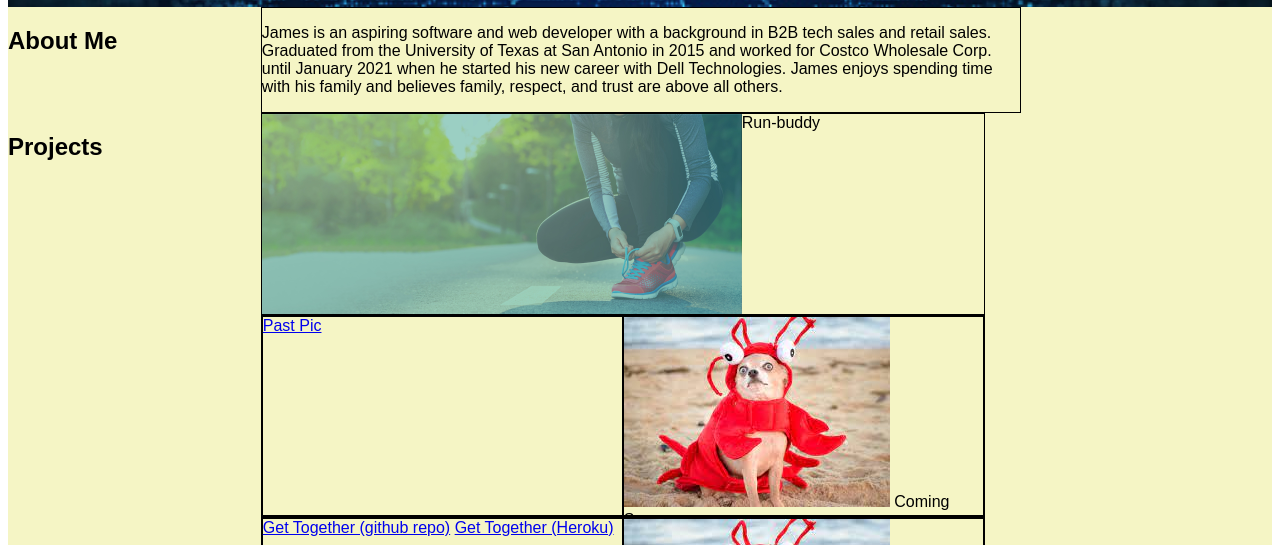
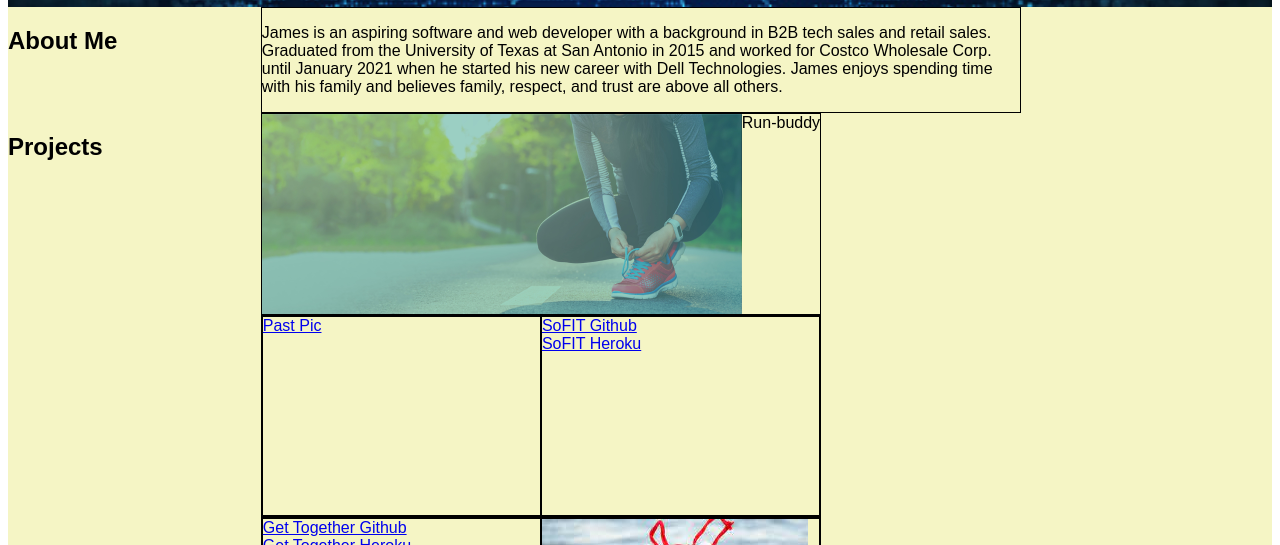
Before and after one commit to jamestchavez/mod2chall2, a plain HTML site: page index.html in a window 1280 px wide. Shown: the part 255-800 px from the top of the page. Drawn offline with Linux system fonts and the light colour scheme.

Commit message:
adding project 3

```diff
--- a/index.html
+++ b/index.html
@@ -69,15 +69,15 @@
                         </div>
 
                         <div class="right">
-                            <img src="./assets/images/goofy dog.jpg" alt="dog in crab suit"/>
-                    Coming Soon
+                            <a href = "https://github.com/MichaelS32/fitness-tracker"> SoFIT Github</a><br>
+                            <a href = "https://so-fit.herokuapp.com/"> SoFIT Heroku</a>
                         </div>
                     </div>
 
                     <div class="row">
                         <div class="left">
-                            <a href = "https://github.com/MichaelS32/get-together"> Get Together (github repo)</a>
-                            <a href = "https://get-together-321.herokuapp.com/"> Get Together (Heroku)</a>
+                            <a href = "https://github.com/MichaelS32/get-together"> Get Together Github</a><br>
+                            <a href = "https://get-together-321.herokuapp.com/"> Get Together Heroku</a>
                         </div>
                         <div class="right"><img src="./assets/images/goofy dog.jpg" alt="dog in crab suit"/>
                             Coming Soon </div>
```
